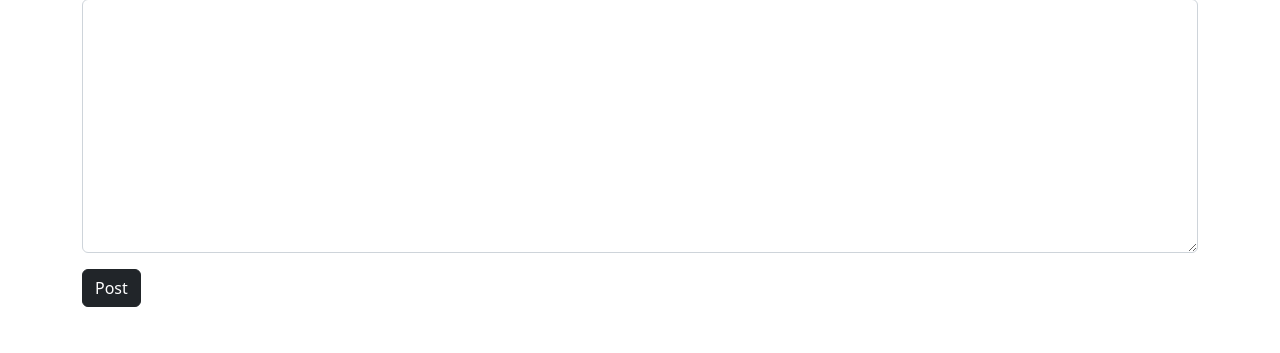
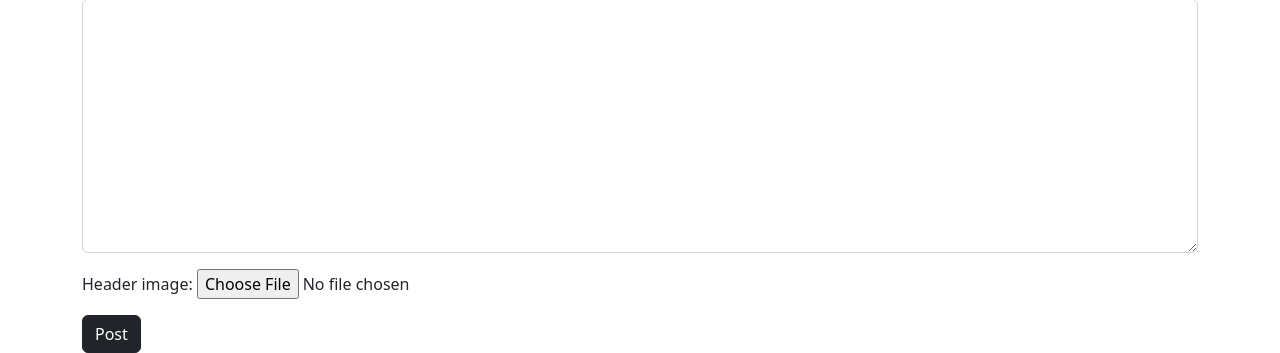
Before and after one commit to Matthew-McDowell/Django_Blog, a Django app: page /add_post/ in a window 1280 px wide. Shown: the part 737-1090 px from the top of the page. Before the commit the page ends 1044 px from the top, so only its background shows below. Run offline with Django 4.2, Linux system fonts and the light colour scheme; a user stored in the database is signed in; data comes from the database, SQL or seed files in the repository; both versions use the stored data as it was after the commit; parts of the project's set-up code (start-up, migrations or seed data) failed here and were passed over; some libraries are stand-ins or nearby versions.

Commit message:
7/28/22 Work

```diff
--- a/ablog/ablog/urls.py
+++ b/ablog/ablog/urls.py
@@ -15,6 +15,8 @@ Including another URLconf
 """
 from django.contrib import admin
 from django.urls import path, include
+from django.conf import settings
+from django.conf.urls.static import static
 
 urlpatterns = [
     path('admin/', admin.site.urls),
@@ -22,4 +24,4 @@ urlpatterns = [
     path('members/', include('django.contrib.auth.urls')),
     path('members/', include('members.urls')),
 
-]
+]+ static(settings.MEDIA_URL, document_root=settings.MEDIA_ROOT)
--- a/ablog/theblog/forms.py
+++ b/ablog/theblog/forms.py
@@ -2,8 +2,6 @@ from socket import fromshare
 from django import forms
 from .models import Post, Category
 
-
-#choices = [('Uncategorized', 'Uncategorized'), ('coding', 'coding'), ('Gaming', 'Gaming'), ('Weightlifting', 'Weightlifting')]
 choices = Category.objects.all().values_list('name', 'name')
 
 choice_list = []
@@ -14,13 +12,12 @@ for item in choices:
 class PostForm(forms.ModelForm):
     class Meta:
         model = Post
-        fields = ('title', 'title_tag', 'author', 'category', 'body', 'snippet')
+        fields = ('title', 'title_tag', 'author', 'category', 'body', 'snippet', 'header_image')
 
         widgets = {
             'title': forms.TextInput(attrs={'class': 'form-control'}),
             'title_tag': forms.TextInput(attrs={'class': 'form-control'}),
             'author': forms.TextInput(attrs={'class': 'form-control', 'value': '', 'id':'user', 'type':'hidden'}),
-            #'author': forms.Select(attrs={'class': 'form-control'}),
             'category': forms.Select(choices=choice_list, attrs={'class': 'form-control'}),
             'body': forms.Textarea(attrs={'class': 'form-control'}),
             'snippet': forms.Textarea(attrs={'class': 'form-control'}),
--- a/ablog/theblog/models.py
+++ b/ablog/theblog/models.py
@@ -15,7 +15,7 @@ class Category(models.Model):
 
 class Post(models.Model):
     title = models.CharField(max_length=255)
-    header_image = models.ImageField(null=True, blank=True, )
+    header_image = models.ImageField(null=True, blank=True, upload_to="images/")
     title_tag = models.CharField(max_length=255)
     author = models.ForeignKey(User, on_delete=models.CASCADE)
     body = RichTextField(blank=True, null=True)
--- a/ablog/theblog/templates/add_post.html
+++ b/ablog/theblog/templates/add_post.html
@@ -7,7 +7,7 @@
     <br/><br/>
 
     <div class="form-group">
-        <form method="POST">
+        <form method="POST" enctype="multipart/form-data">
             {% csrf_token %}
             {{ form.media }}
             {{ form.as_p }}
--- a/ablog/theblog/templates/article_details.html
+++ b/ablog/theblog/templates/article_details.html
@@ -19,6 +19,9 @@
         </small><br/>
     <hr>
     <br/>
+    {% if post.header_image %}
+    <img src="{{ post.header_image.url }}" <br/><br/>
+    {% endif %}
     {{ post.body|safe }}
 
 
```
Also changed, not shown: ablog/ablog/settings.py (+8 -0 lines), ablog/db.sqlite3, ablog/images/wallpapersden.com_windows-10-clean-dark_1920x1080.jpg (added), ablog/media/images/wallpapersden.com_windows-10-clean-dark_1920x1080.jpg (added), ablog/theblog/migrations/0010_post_header_image.py (added).
